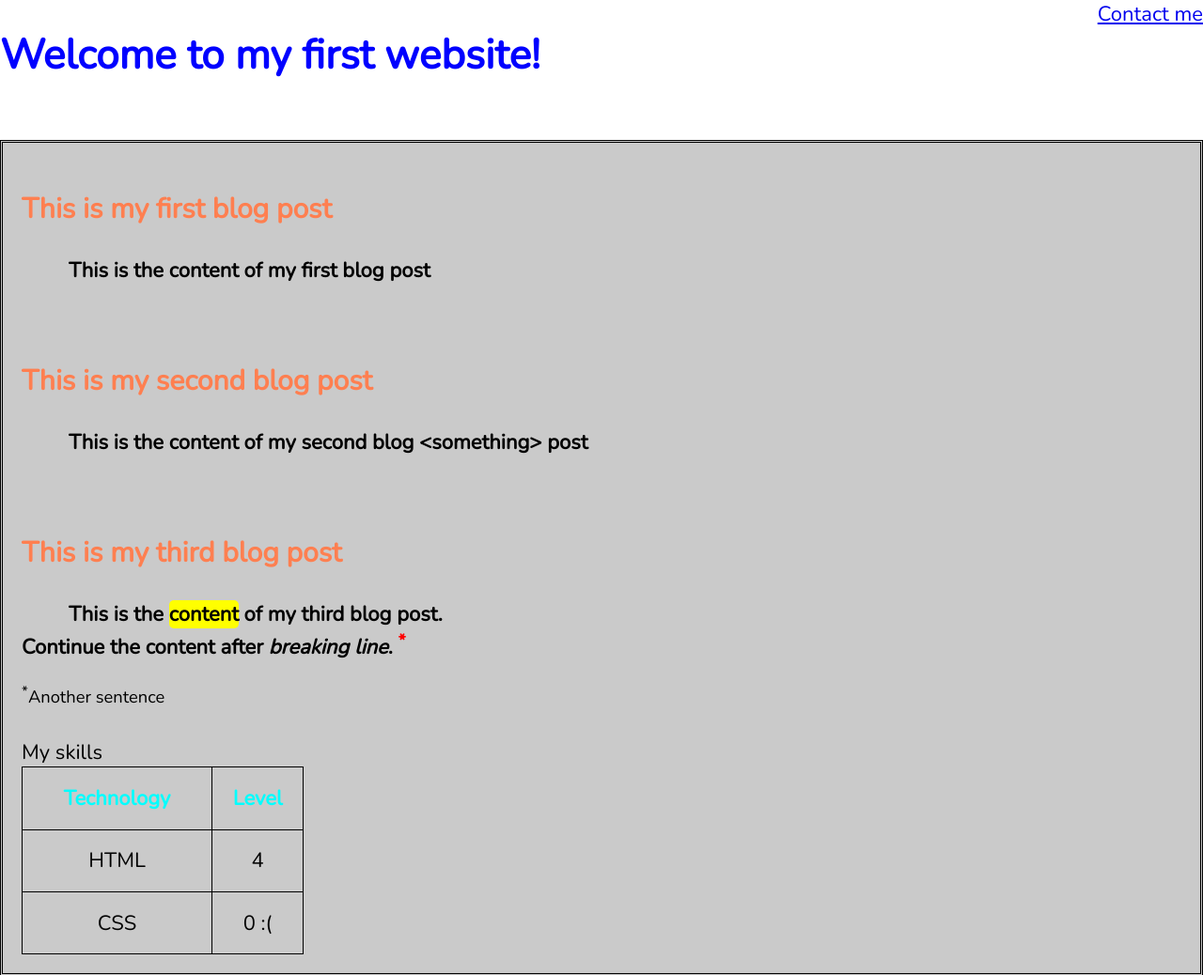
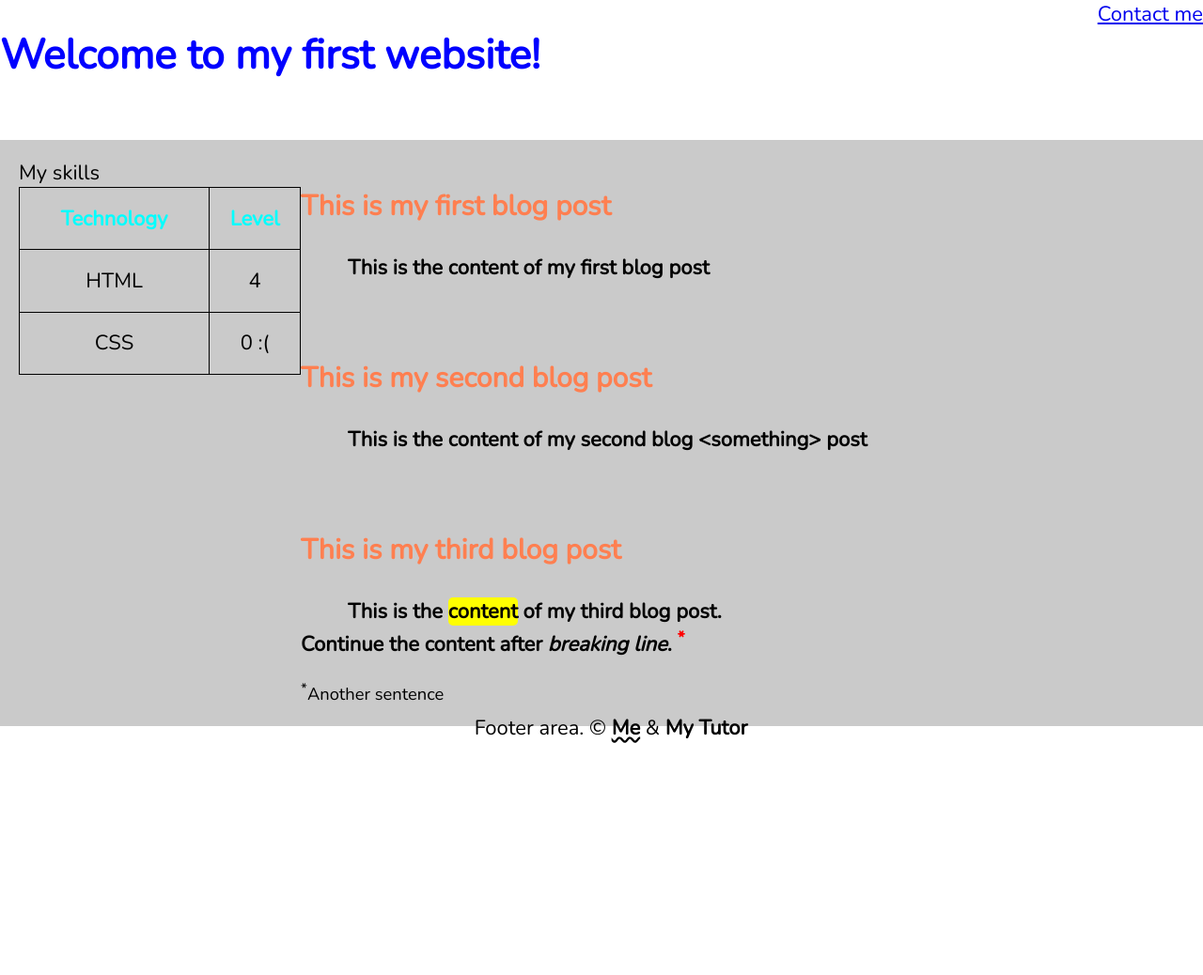
Before and after one commit to TomaszKrudysz/tomaszkrudysz.github.io, a plain HTML site: page index.html in a window 1280 px wide. Shown: the top 1038 px of the page at 94% size. After the commit the page ends 863 px from the top, so only its background shows below. Drawn offline with nearby package versions, Linux system fonts and the light colour scheme.

Commit message:
kolejne zmiany7

```diff
--- a/styles.css
+++ b/styles.css
@@ -40,7 +40,9 @@ mark {
 div#main-content {
     background-color: #CACACA;
     padding: 20px;
-    border-style: double;
+    display: flex;
+    /* flex-direction: column; */
+    flex-direction: row-reverse;
 }
 
 a:hover { /* pseudoklasa :hover zmienia właściwości elementu dopiero po najechaniu na niego wskaźnikiem myszy*/
@@ -53,13 +55,26 @@ table tr:first-child {/*pseudoklasa tr:first-child pozwala na stylowanie wygląd
 span {
     display: block;
 }
-
+#articles {
+    flex-grow: 1;
+ }
+#skills {
+    flex-grow: 1;
+    align-self: center;
+}
 header {
     display: flex;
     justify-content: space-between;
 }
+footer {
+    position: fixed;
+    left: 0;
+    bottom: 0;
+    padding: 10px;
+    text-align: center;
+    width: 100%;
 
-
+}
 /* header a {
     float: right;
 }
```
Also changed, not shown: index.html (+1 -1 lines).
